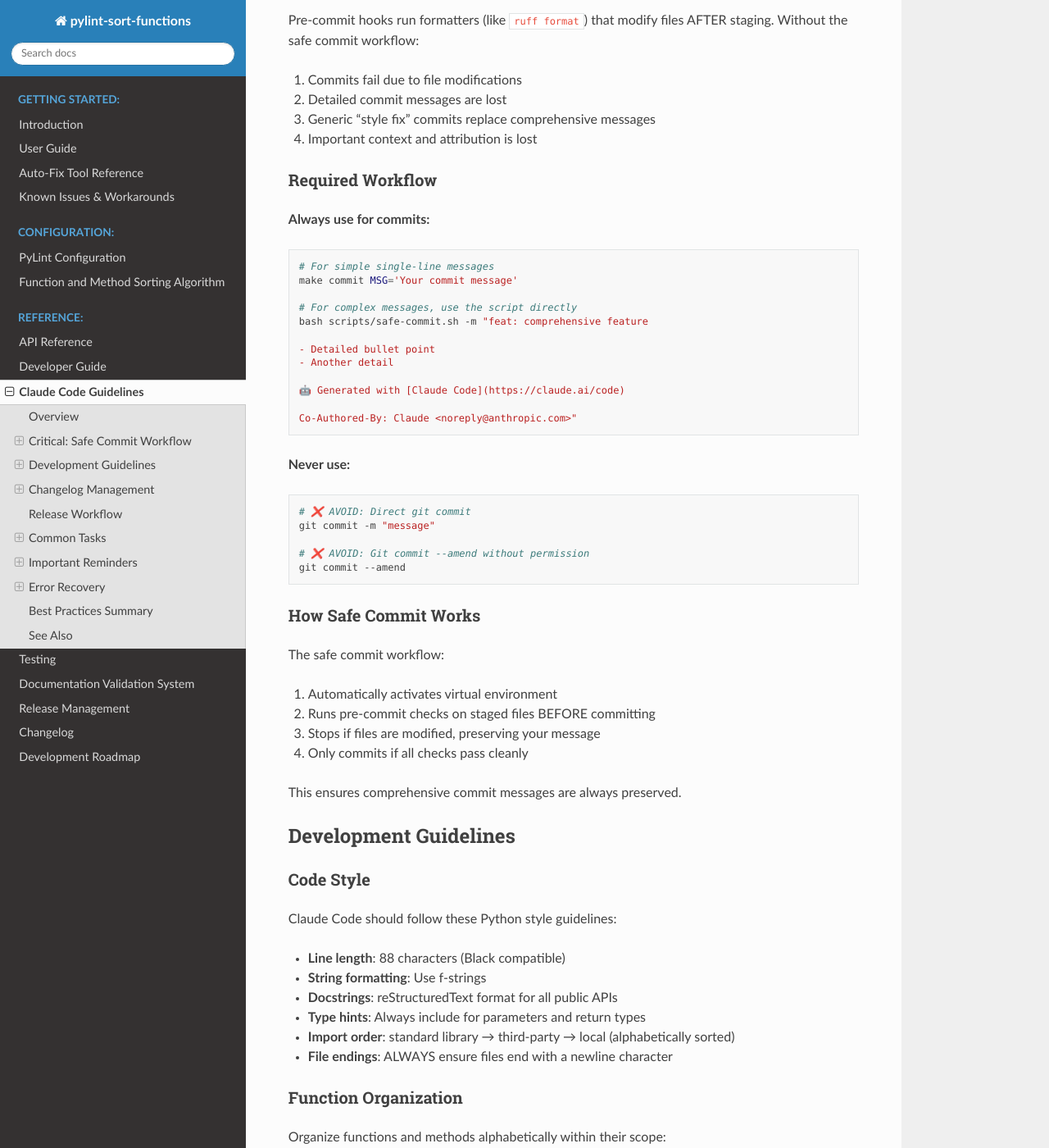
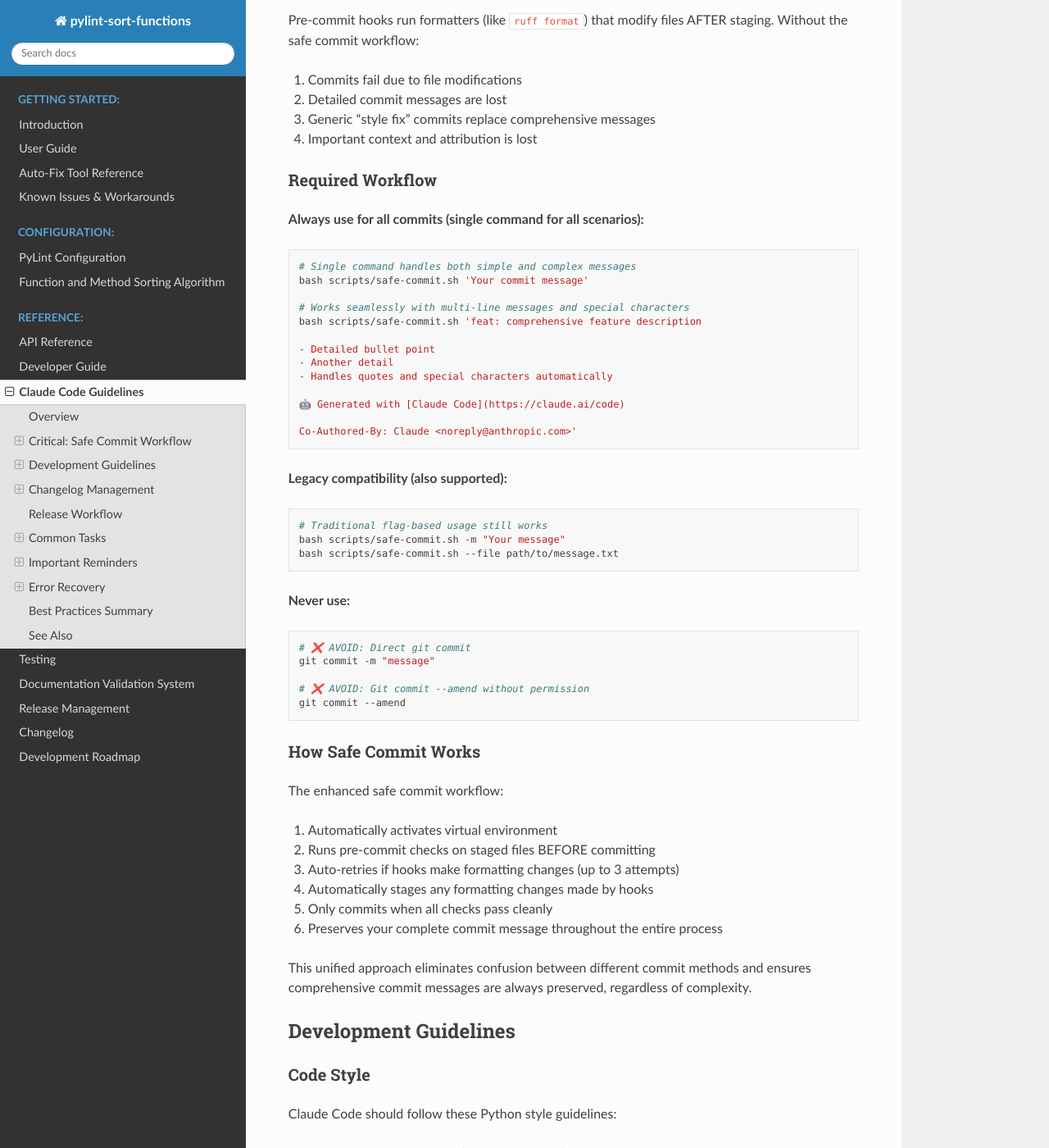
Before and after one commit to hakonhagland/pylint-sort-functions, a Sphinx documentation site: the page built from docs/claude.rst, in a window 1280 px wide and 1400 px high, scrolled down 549 px. Shown: the whole window at 82% size. Built offline with Sphinx 7.4.7 and the Read the Docs theme 3.1.0, drawn with Linux system fonts in a browser that asks for light colours.

Commit message:
docs: update claude.rst to reflect consolidated commit workflow
- Replace make commit examples with unified safe-commit.sh usage
- Update workflow description to match new auto-retry functionality
- Emphasize single command approach for all commit scenarios
- Add legacy compatibility section for completeness
- Update "How Safe Commit Works" section with enhanced features

This ensures the documentation matches the simplified workflow where
Claude Code uses one consistent command for all commit scenarios.

```diff
--- a/docs/claude.rst
+++ b/docs/claude.rst
@@ -26,22 +26,31 @@ Pre-commit hooks run formatters (like ``ruff format``) that modify files AFTER s
 Required Workflow
 ~~~~~~~~~~~~~~~~~
 
-**Always use for commits:**
+**Always use for all commits (single command for all scenarios):**
 
 .. code-block:: bash
 
-   # For simple single-line messages
-   make commit MSG='Your commit message'
+   # Single command handles both simple and complex messages
+   bash scripts/safe-commit.sh 'Your commit message'
 
-   # For complex messages, use the script directly
-   bash scripts/safe-commit.sh -m "feat: comprehensive feature
+   # Works seamlessly with multi-line messages and special characters
+   bash scripts/safe-commit.sh 'feat: comprehensive feature description
 
    - Detailed bullet point
    - Another detail
+   - Handles quotes and special characters automatically
 
    🤖 Generated with [Claude Code](https://claude.ai/code)
 
-   Co-Authored-By: Claude <noreply@anthropic.com>"
+   Co-Authored-By: Claude <noreply@anthropic.com>'
+
+**Legacy compatibility (also supported):**
+
+.. code-block:: bash
+
+   # Traditional flag-based usage still works
+   bash scripts/safe-commit.sh -m "Your message"
+   bash scripts/safe-commit.sh --file path/to/message.txt
 
 **Never use:**
 
@@ -56,14 +65,16 @@ Required Workflow
 How Safe Commit Works
 ~~~~~~~~~~~~~~~~~~~~~
 
-The safe commit workflow:
+The enhanced safe commit workflow:
 
 1. Automatically activates virtual environment
 2. Runs pre-commit checks on staged files BEFORE committing
-3. Stops if files are modified, preserving your message
-4. Only commits if all checks pass cleanly
+3. Auto-retries if hooks make formatting changes (up to 3 attempts)
+4. Automatically stages any formatting changes made by hooks
+5. Only commits when all checks pass cleanly
+6. Preserves your complete commit message throughout the entire process
 
-This ensures comprehensive commit messages are always preserved.
+This unified approach eliminates confusion between different commit methods and ensures comprehensive commit messages are always preserved, regardless of complexity.
 
 Development Guidelines
 ----------------------
```
